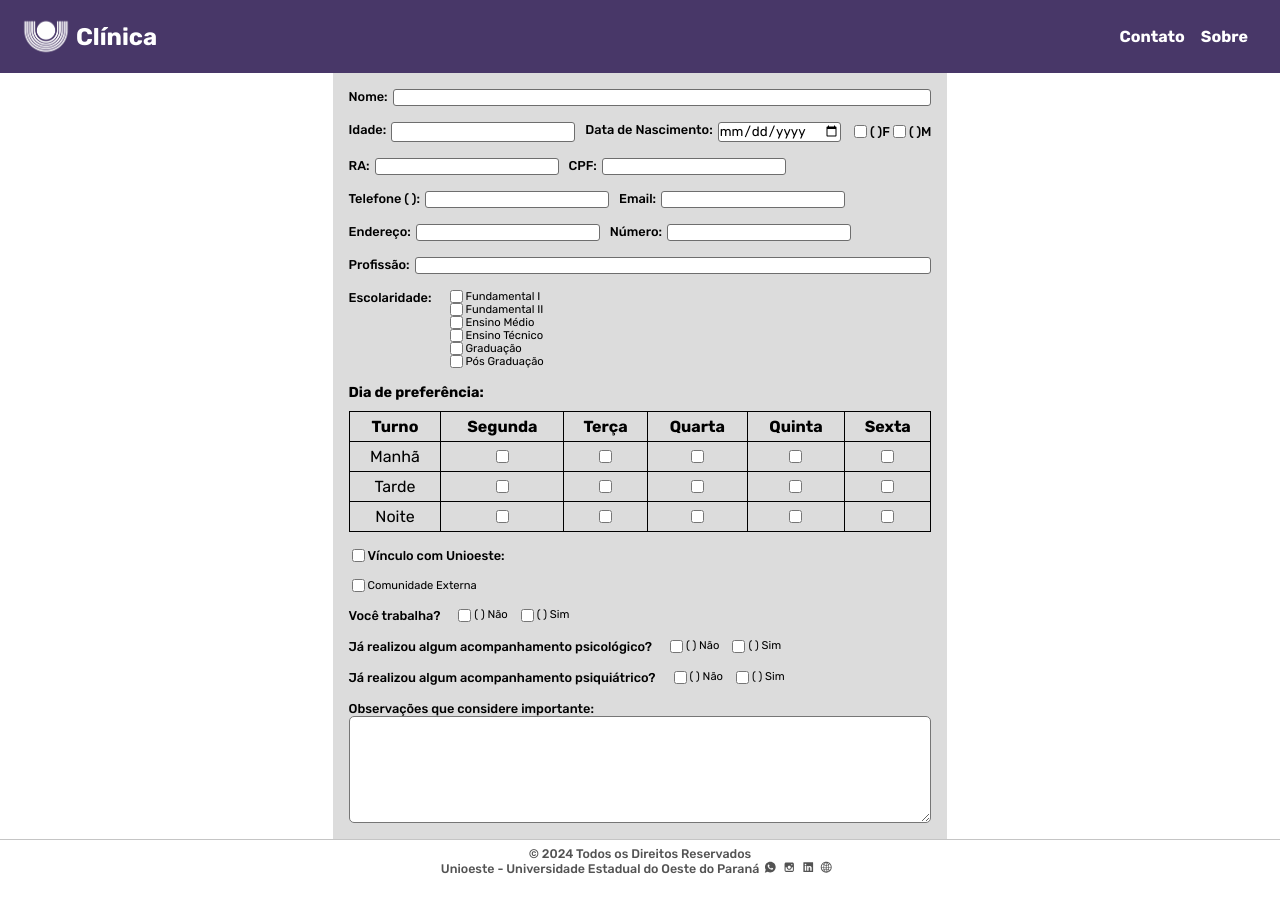
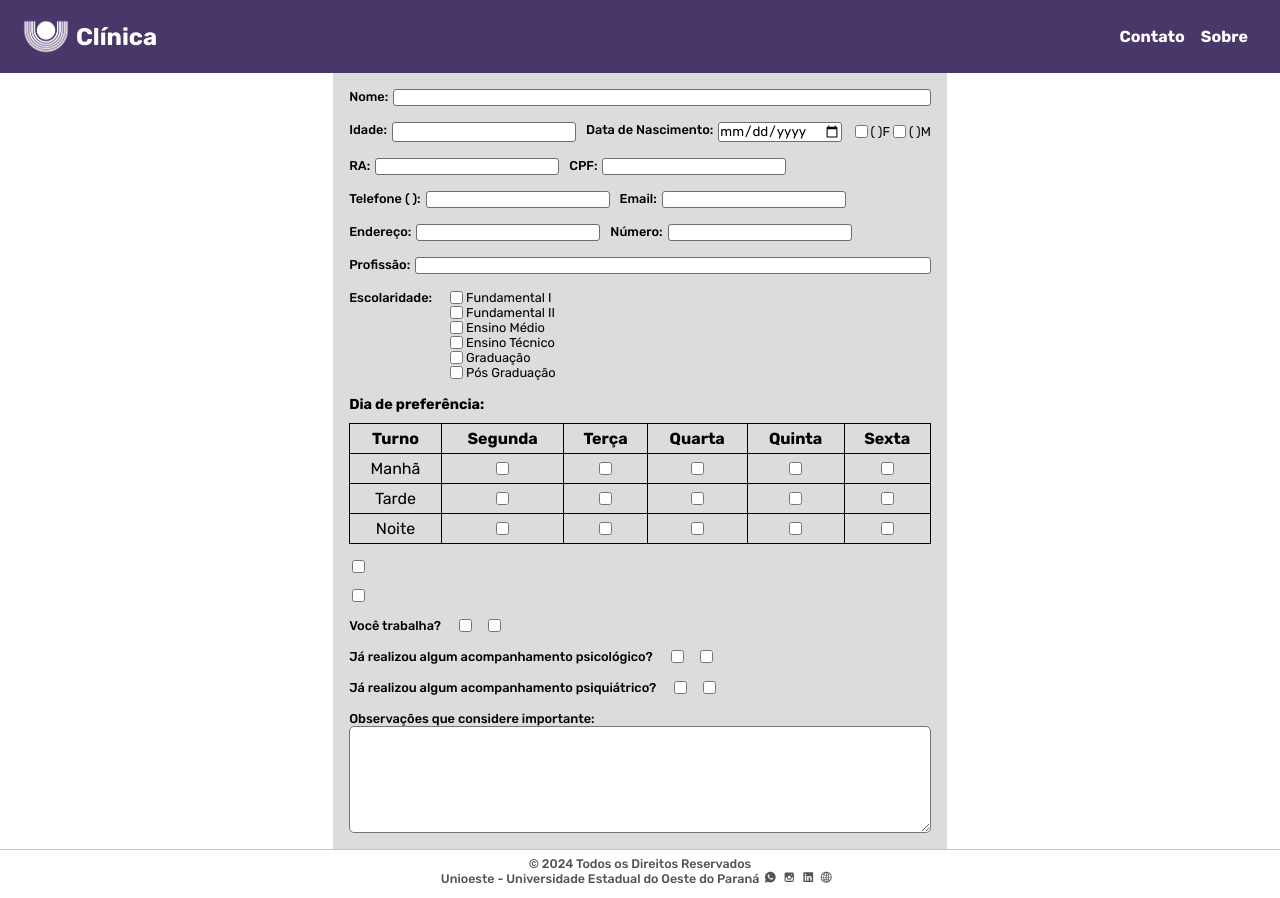
Before and after one commit to vinidiias/sistema-clinica, a React (Create React App) app: page /ficha in a window 1280 px wide. Built offline with nearby package versions, Linux system fonts and the light colour scheme; a web font is replaced by a local one.

Commit message:
correctio the ids and labels

```diff
--- a/src/components/ficha/FichaForm.js
+++ b/src/components/ficha/FichaForm.js
@@ -27,6 +27,7 @@ const FichaForm = () => {
   const [showSetor, setShowSetor] = useState(false)
   const [showCurso, setShowCurso] = useState(false)
   const [showTypeVinculo, setShowTypeVinculo] = useState(false)
+  const [input, setInput] = useState('')
 
 
   function handlePsychiChange(value) {
@@ -132,46 +133,50 @@ function handleWorkChange(value) {
       setShowCurso(false);
     }
   }
+
+  function handleChange(e) {
+    setInput(e.target.value)
+  }
+
     return (
       <form className={styles.ficha_form}>
         <div>
           <Input
-            id="name"
             type="text"
+            handleOnChange={handleChange}
             name="name"
             text="Nome"
             autoComplete="username"
             customClass="flex_1"
+            value={input}
           />
         </div>
         <div className={styles.flex}>
-          <Input id="age" type="number" name="age" text="Idade" />
-          <Input id="date" type="date" name="date" text="Data de Nascimento" />
+          <Input type="number" name="age" text="Idade" />
+          <Input type="date" name="date" text="Data de Nascimento" />
           <div className={styles.sex}>
             <CheckBox
+              side="right"
               isSelected={selectedSexo === "F"}
-              id="sexo"
               name="sexo"
               value="F"
-              label="sexoF"
-              textLabel="( )F"
+              text="( )F"
               handleOnChange={handleSexoChange}
               customClass="title"
             />
             <CheckBox
+              side="right"
               isSelected={selectedSexo === "M"}
-              id="sexo"
               name="sexo"
               value="M"
-              label="SexoM"
-              textLabel="( )M"
+              text="( )M"
               handleOnChange={handleSexoChange}
             />
           </div>
         </div>
         <div className={styles.flex}>
-          <Input id="ra" type="number" name="ra" text="RA" />
-          <Input id="cpf" type="text" name="cpf" text="CPF" />
+          <Input type="number" name="ra" text="RA" />
+          <Input type="text" name="cpf" text="CPF" />
         </div>
         <div className={styles.flex}>
           <Input
@@ -199,24 +204,24 @@ function handleWorkChange(value) {
           <div>
             <CheckBox
               isSelected={selectedSchool === "Fundamental I"}
-              id="education-1"
-              name="education"
+              name="fundamentalI"
+              side="right"
               text="Fundamental I"
               value="Fundamental I"
               handleOnChange={handleSchoolChange}
             />
             <CheckBox
               isSelected={selectedSchool === "Fundamental II"}
-              id="education-2"
-              name="education"
+              side="right"
+              name="fundamentalII"
               text="Fundamental II"
               value="Fundamental II"
               handleOnChange={handleSchoolChange}
             />
             <CheckBox
               isSelected={selectedSchool === "Ensino Médio"}
-              id="education-3"
-              name="education"
+              side="right"
+              name="ensino_medio"
               text="Ensino Médio"
               value="Ensino Médio"
               handleOnChange={handleSchoolChange}
@@ -224,6 +229,7 @@ function handleWorkChange(value) {
             <CheckBox
               isSelected={selectedSchool === "Ensino Técnico"}
               id="education-4"
+              side="right"
               name="education"
               text="Ensino Técnico"
               value="Ensino Técnico"
@@ -232,6 +238,7 @@ function handleWorkChange(value) {
             <CheckBox
               isSelected={selectedSchool === "Graduação"}
               id="education-5"
+              side="right"
               name="education"
               text="Graduação"
               value="Graduação"
@@ -240,6 +247,7 @@ function handleWorkChange(value) {
             <CheckBox
               isSelected={selectedSchool === "Pós Graduação"}
               id="education-6"
+              side="right"
               name="education"
               text="Pós Graduação"
               value="Pós Graduação"
--- a/src/components/form/CheckBox.js
+++ b/src/components/form/CheckBox.js
@@ -1,21 +1,27 @@
 import styles from './CheckBox.module.css'
 
-const CheckBox = ({ name, text, label, textLabel, handleOnChange, id, value, isSelected, customClass }) => {
+const CheckBox = ({ name, text, side, handleOnChange, value, isSelected, customClass }) => {
 
     return (
       <div className={`${styles.form_control} ${styles[customClass]}`}>
+        {side === "left" && (
+          <label htmlFor={name} className={styles.label_left}>
+            {text}
+          </label>
+        )}
         <input
           type="checkbox"
           checked={isSelected}
           name={name}
-          id={id}
-          onChange={() => handleOnChange(value)}
-          value={value}
+          id={value}
+          onChange={() => handleOnChange(name)}
+          value={value | ''}
         />
-        {text && <h3>{text}</h3>}
-        {label && <label htmlFor={label} className={styles.label}>
-            {textLabel}
-          </label>}
+        {side === "right" && (
+          <label htmlFor={value} className={styles.label_right}>
+            {text}
+          </label>
+        )}
       </div>
     );
 }
--- a/src/components/form/CheckBox.module.css
+++ b/src/components/form/CheckBox.module.css
@@ -36,7 +36,12 @@
     align-items: start;
 }
 
-.label {
+.label_left {
     font-size: .8em;
     font-weight: 500;
 }
+
+.label_right {
+    font-size: .8em;
+    font-weight: 400;
+}
--- a/src/components/form/Input.js
+++ b/src/components/form/Input.js
@@ -1,6 +1,6 @@
 import styles from './Input.module.css'
 
-const Input = ({ id, type, name, text, title, isSelected, handleOnChange, placeholder, value, autoComplete, customClass}) => {
+const Input = ({ type, name, text, isSelected, handleOnChange, placeholder, value, autoComplete, customClass}) => {
     return (
       <div
         className={`${styles.form_control} ${
@@ -11,12 +11,12 @@ const Input = ({ id, type, name, text, title, isSelected, handleOnChange, placeh
             .join(" ")
         }`}
       >
-        {text && <label htmlFor={name}>{text}:</label>}
+        <label htmlFor={name}>{text}:</label>
         <input
           type={type}
           name={name}
           checked={isSelected}
-          id={id}
+          id={name}
           placeholder={placeholder}
           onChange={handleOnChange}
           value={value}
```
